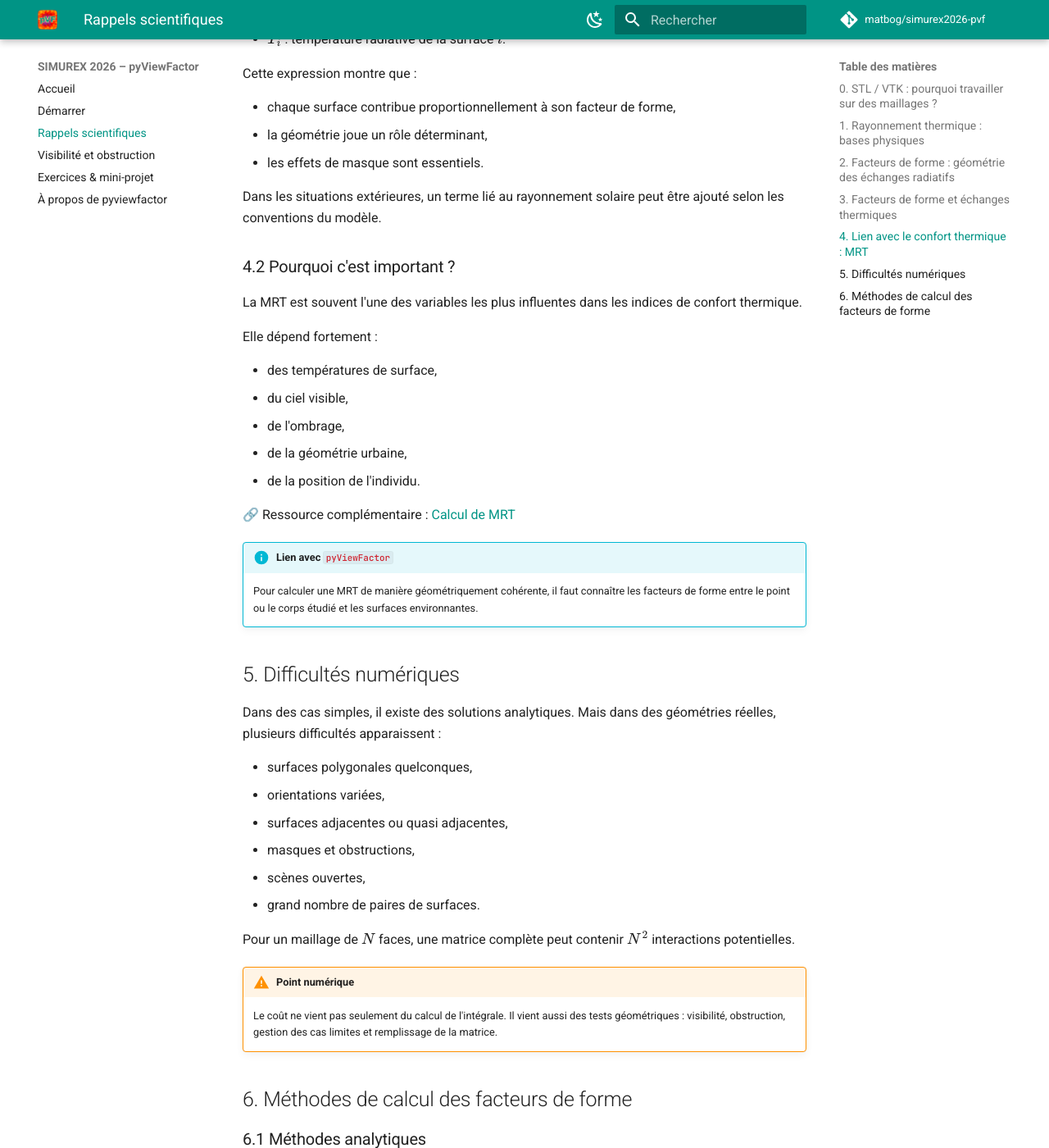
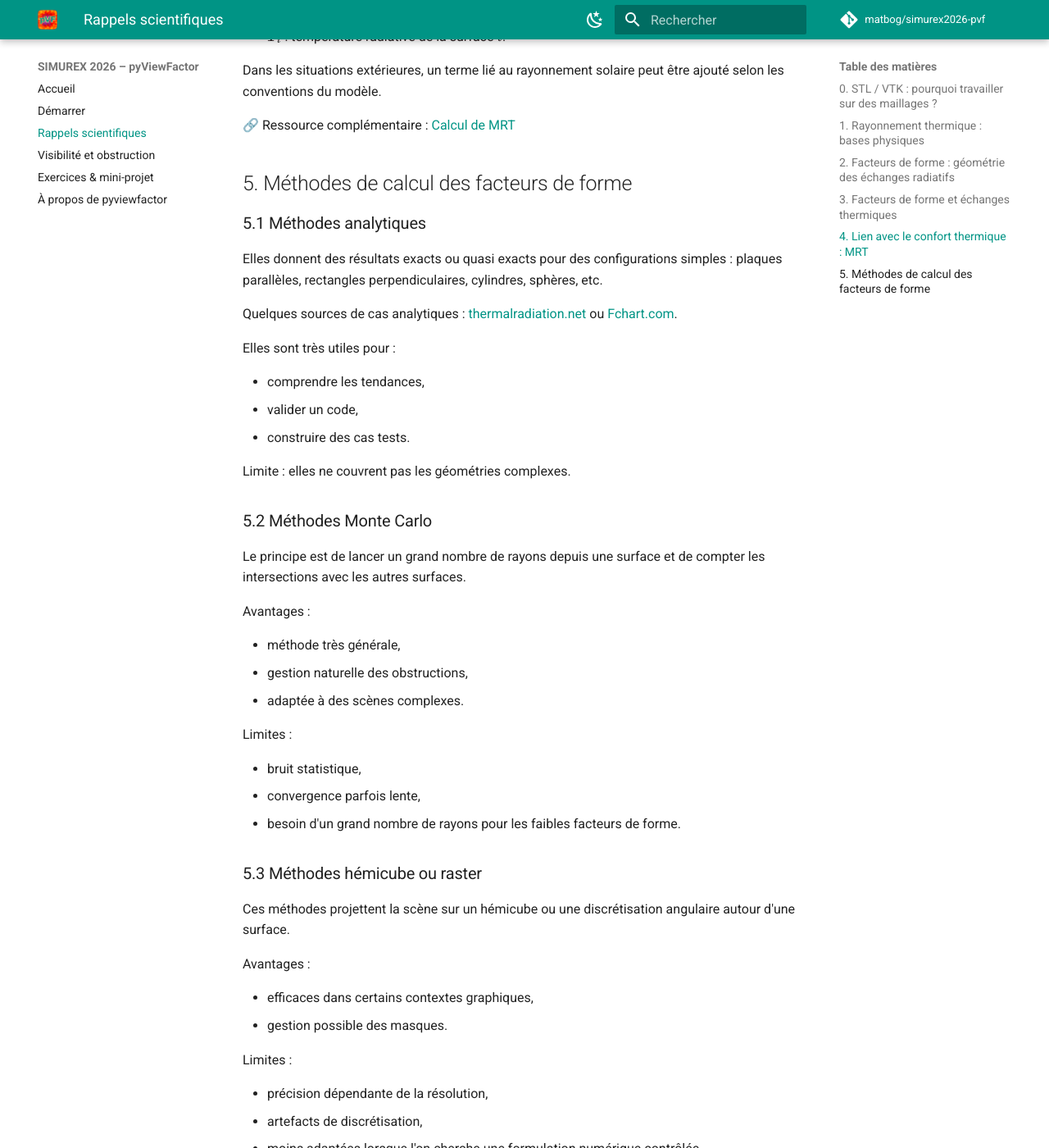
Before and after one commit to matbog/simurex2026-pvf, an MkDocs documentation site: the page built from docs/scientific-background.md, in a window 1280 px wide and 1400 px high, scrolled down 4700 px. Shown: the whole window at 82% size. Built offline with MkDocs 1.6.1 and Material for MkDocs 9.7.7, drawn with Linux system fonts in a browser that asks for light colours; comment, search, counter and statistics services are not loaded; some of the changed text lies outside the part shown.

Commit message:
fix typos

```diff
--- a/docs/scientific-background.md
+++ b/docs/scientific-background.md
@@ -182,52 +182,16 @@
 - \(F_i\) : facteur de forme entre l'individu et la surface \(i\) ;
 - \(T_i\) : température radiative de la surface \(i\).
 
-Cette expression montre que :
 
-- chaque surface contribue proportionnellement à son facteur de forme,
-- la géométrie joue un rôle déterminant,
-- les effets de masque sont essentiels.
 
 Dans les situations extérieures, un terme lié au rayonnement solaire peut être ajouté selon les conventions du modèle.
 
-### 4.2 Pourquoi c'est important ?
-
-La MRT est souvent l'une des variables les plus influentes dans les indices de confort thermique.
-
-Elle dépend fortement :
-
-- des températures de surface,
-- du ciel visible,
-- de l'ombrage,
-- de la géométrie urbaine,
-- de la position de l'individu.
-
 🔗 Ressource complémentaire : [Calcul de MRT](https://lhypercube.arep.fr/thematiques/confort/calcul_mrt/)
 
-!!! info "Lien avec `pyViewFactor`"
-    Pour calculer une MRT de manière géométriquement cohérente, il faut connaître les facteurs de forme entre le point ou le corps étudié et les surfaces environnantes.
 
+## 5. Méthodes de calcul des facteurs de forme
 
-## 5. Difficultés numériques
-
-Dans des cas simples, il existe des solutions analytiques. Mais dans des géométries réelles, plusieurs difficultés apparaissent :
-
-- surfaces polygonales quelconques,
-- orientations variées,
-- surfaces adjacentes ou quasi adjacentes,
-- masques et obstructions,
-- scènes ouvertes,
-- grand nombre de paires de surfaces.
-
-Pour un maillage de \(N\) faces, une matrice complète peut contenir \(N^2\) interactions potentielles.
-
-!!! warning "Point numérique"
-    Le coût ne vient pas seulement du calcul de l'intégrale. Il vient aussi des tests géométriques : visibilité, obstruction, gestion des cas limites et remplissage de la matrice.
-
-
-## 6. Méthodes de calcul des facteurs de forme
-
-### 6.1 Méthodes analytiques
+### 5.1 Méthodes analytiques
 
 Elles donnent des résultats exacts ou quasi exacts pour des configurations simples : plaques parallèles, rectangles perpendiculaires, cylindres, sphères, etc.
 
@@ -241,7 +205,7 @@
 
 Limite : elles ne couvrent pas les géométries complexes.
 
-### 6.2 Méthodes Monte Carlo
+### 5.2 Méthodes Monte Carlo
 
 Le principe est de lancer un grand nombre de rayons depuis une surface et de compter les intersections avec les autres surfaces.
 
@@ -257,7 +221,7 @@
 - convergence parfois lente,
 - besoin d'un grand nombre de rayons pour les faibles facteurs de forme.
 
-### 6.3 Méthodes hémicube ou raster
+### 5.3 Méthodes hémicube ou raster
 
 Ces méthodes projettent la scène sur un hémicube ou une discrétisation angulaire autour d'une surface.
 
@@ -272,7 +236,7 @@
 - artefacts de discrétisation,
 - moins adaptées lorsque l'on cherche une formulation numérique contrôlée.
 
-### 6.4 Intégration numérique directe
+### 5.4 Intégration numérique directe
 
 On peut calculer directement l'intégrale surfacique :
 
@@ -285,7 +249,7 @@
 
 
 
-### 6.5 Transformation en intégrale de contour
+### 5.5 Transformation en intégrale de contour
 
 Pour des polygones plans, il est possible de transformer l'intégrale de surface en intégrale de contour.
 
@@ -425,14 +389,3 @@
 
 !!! success "Idée clé"
     Cette approche permet de conserver la performance globale tout en garantissant la robustesse dans les cas critiques.
-
-
-## 8. Ce qu'il faut retenir avant la pratique
-
-À ce stade, les messages importants sont :
-
-1. Le rayonnement thermique dépend fortement de la géométrie.
-2. Les facteurs de forme décrivent cette dépendance géométrique.
-3. Ils sont essentiels pour les échanges radiatifs et la MRT.
-4. Leur calcul devient difficile dans les scènes maillées avec obstructions.
-5. `pyViewFactor` propose une approche numérique dédiée aux facettes planes.
```
Also changed, not shown: other parts of docs/scientific-background.md (+5 -5 lines), docs/exercises.md (+6 -1 lines), site/index.html, site/search/search_index.json, site/sitemap.xml, site/visibility_obstruction/index.html, 1 other file.
